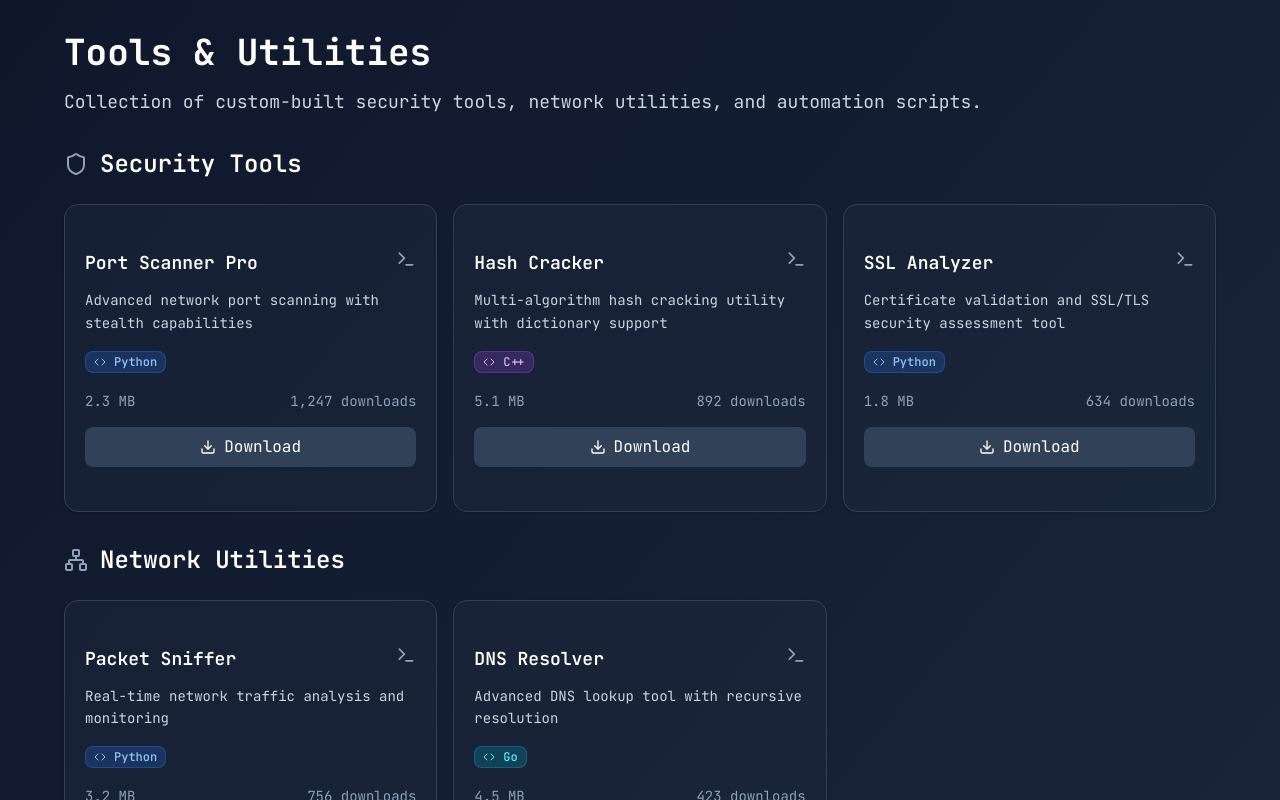
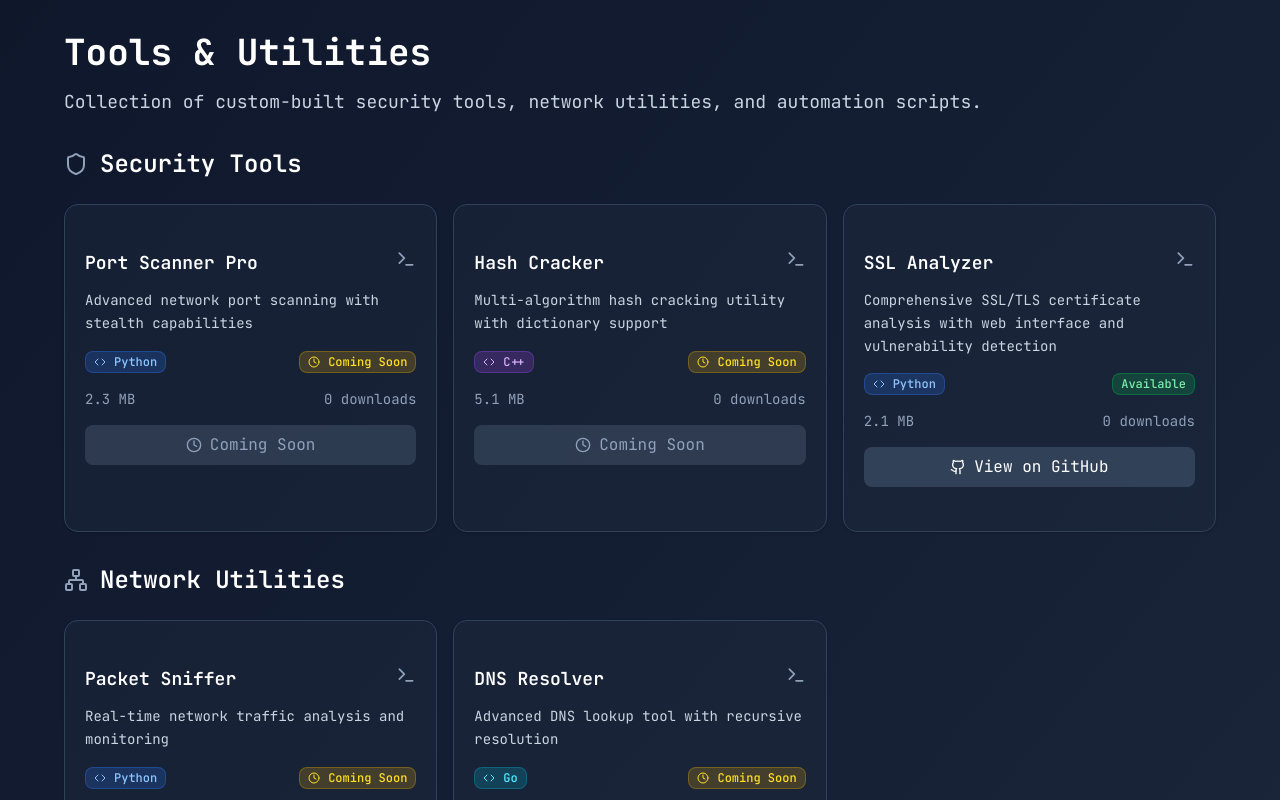
Before and after one commit to sammtan/sammtan.github.io, a Next.js app: page /tools in a window 1280 px wide. Shown: the top 800 px of the page. Built offline with nearby package versions, Linux system fonts and the light colour scheme.

Commit message:
Uh okay!

```diff
--- a/src/app/tools/page.tsx
+++ b/src/app/tools/page.tsx
@@ -1,6 +1,6 @@
 import { Card } from "@/components/ui/card";
 import { Badge } from "@/components/ui/badge";
-import { Download, Terminal, Code, Shield, Network, Database } from "lucide-react";
+import { Download, Terminal, Code, Shield, Network, Database, Github, ExternalLink, Clock } from "lucide-react";
 
 export default function ToolsPage() {
   const toolCategories = [
@@ -13,21 +13,25 @@ export default function ToolsPage() {
           description: "Advanced network port scanning with stealth capabilities",
           language: "Python",
           size: "2.3 MB",
-          downloads: 1247
+          downloads: 0,
+          status: "coming_soon"
         },
         {
           name: "Hash Cracker",
           description: "Multi-algorithm hash cracking utility with dictionary support",
           language: "C++",
           size: "5.1 MB",
-          downloads: 892
+          downloads: 0,
+          status: "coming_soon"
         },
         {
           name: "SSL Analyzer",
-          description: "Certificate validation and SSL/TLS security assessment tool",
+          description: "Comprehensive SSL/TLS certificate analysis with web interface and vulnerability detection",
           language: "Python",
-          size: "1.8 MB",
-          downloads: 634
+          size: "2.1 MB",
+          downloads: 0,
+          status: "available",
+          github: "https://github.com/sammtan/ssl-analyzer",
         }
       ]
     },
@@ -40,14 +44,16 @@ export default function ToolsPage() {
           description: "Real-time network traffic analysis and monitoring",
           language: "Python",
           size: "3.2 MB",
-          downloads: 756
+          downloads: 0,
+          status: "coming_soon"
         },
         {
           name: "DNS Resolver",
           description: "Advanced DNS lookup tool with recursive resolution",
           language: "Go",
           size: "4.5 MB",
-          downloads: 423
+          downloads: 0,
+          status: "coming_soon"
         }
       ]
     },
@@ -60,14 +66,16 @@ export default function ToolsPage() {
           description: "Intelligent log file analysis and pattern recognition",
           language: "Python",
           size: "2.7 MB",
-          downloads: 1089
+          downloads: 0,
+          status: "coming_soon"
         },
         {
           name: "Forensics Extractor",
           description: "Digital evidence extraction and metadata analysis",
           language: "Python",
           size: "6.3 MB",
-          downloads: 445
+          downloads: 0,
+          status: "coming_soon"
         }
       ]
     }
@@ -115,12 +123,23 @@ export default function ToolsPage() {
                       {/* Description */}
                       <p className="text-slate-300 text-sm mb-4 leading-relaxed">{tool.description}</p>
 
-                      {/* Language Badge */}
-                      <div className="mb-4">
+                      {/* Language Badge and Status */}
+                      <div className="flex items-center justify-between mb-4">
                         <Badge className={`text-xs ${getLanguageColor(tool.language)}`}>
                           <Code className="w-3 h-3 mr-1" />
                           {tool.language}
                         </Badge>
+                        {tool.status === "available" && (
+                          <Badge className="text-xs bg-green-500/20 text-green-300 border-green-500/30">
+                            Available
+                          </Badge>
+                        )}
+                        {tool.status === "coming_soon" && (
+                          <Badge className="text-xs bg-yellow-500/20 text-yellow-300 border-yellow-500/30">
+                            <Clock className="w-3 h-3 mr-1" />
+                            Coming Soon
+                          </Badge>
+                        )}
                       </div>
 
                       {/* Stats */}
@@ -129,11 +148,30 @@ export default function ToolsPage() {
                         <span>{tool.downloads.toLocaleString()} downloads</span>
                       </div>
 
-                      {/* Download Button */}
-                      <button className="w-full bg-slate-700 hover:bg-slate-600 text-white py-2 px-4 rounded-md transition-colors duration-200 flex items-center justify-center gap-2">
-                        <Download className="w-4 h-4" />
-                        Download
-                      </button>
+                      {/* Action Buttons */}
+                      {tool.status === "available" ? (
+                        <div className="space-y-2">
+                          {tool.github && (
+                            <a
+                              href={tool.github}
+                              target="_blank"
+                              rel="noopener noreferrer"
+                              className="w-full bg-slate-700 hover:bg-slate-600 text-white py-2 px-4 rounded-md transition-colors duration-200 flex items-center justify-center gap-2"
+                            >
+                              <Github className="w-4 h-4" />
+                              View on GitHub
+                            </a>
+                          )}
+                        </div>
+                      ) : (
+                        <button
+                          disabled
+                          className="w-full bg-slate-600/50 text-slate-400 py-2 px-4 rounded-md cursor-not-allowed flex items-center justify-center gap-2"
+                        >
+                          <Clock className="w-4 h-4" />
+                          Coming Soon
+                        </button>
+                      )}
                     </div>
                   </Card>
                 ))}
```
